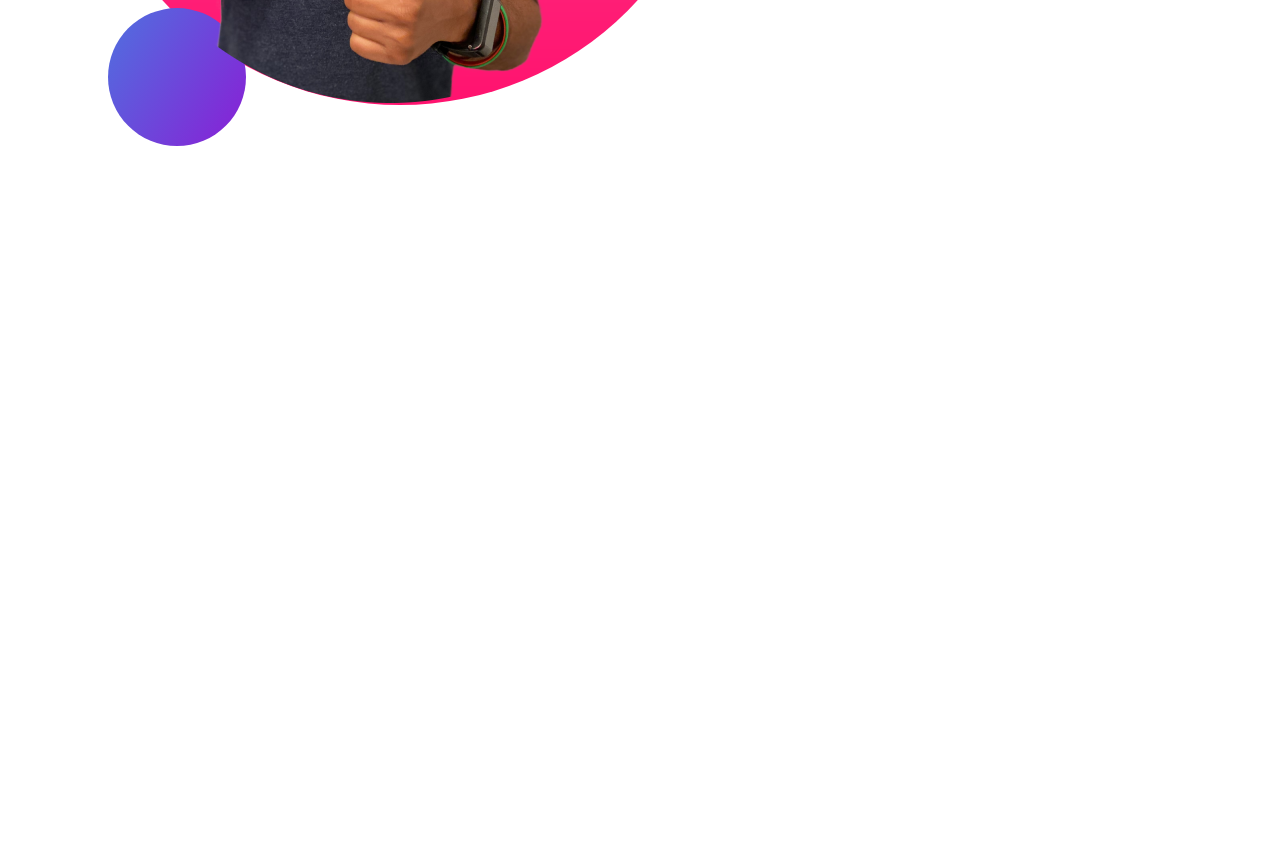
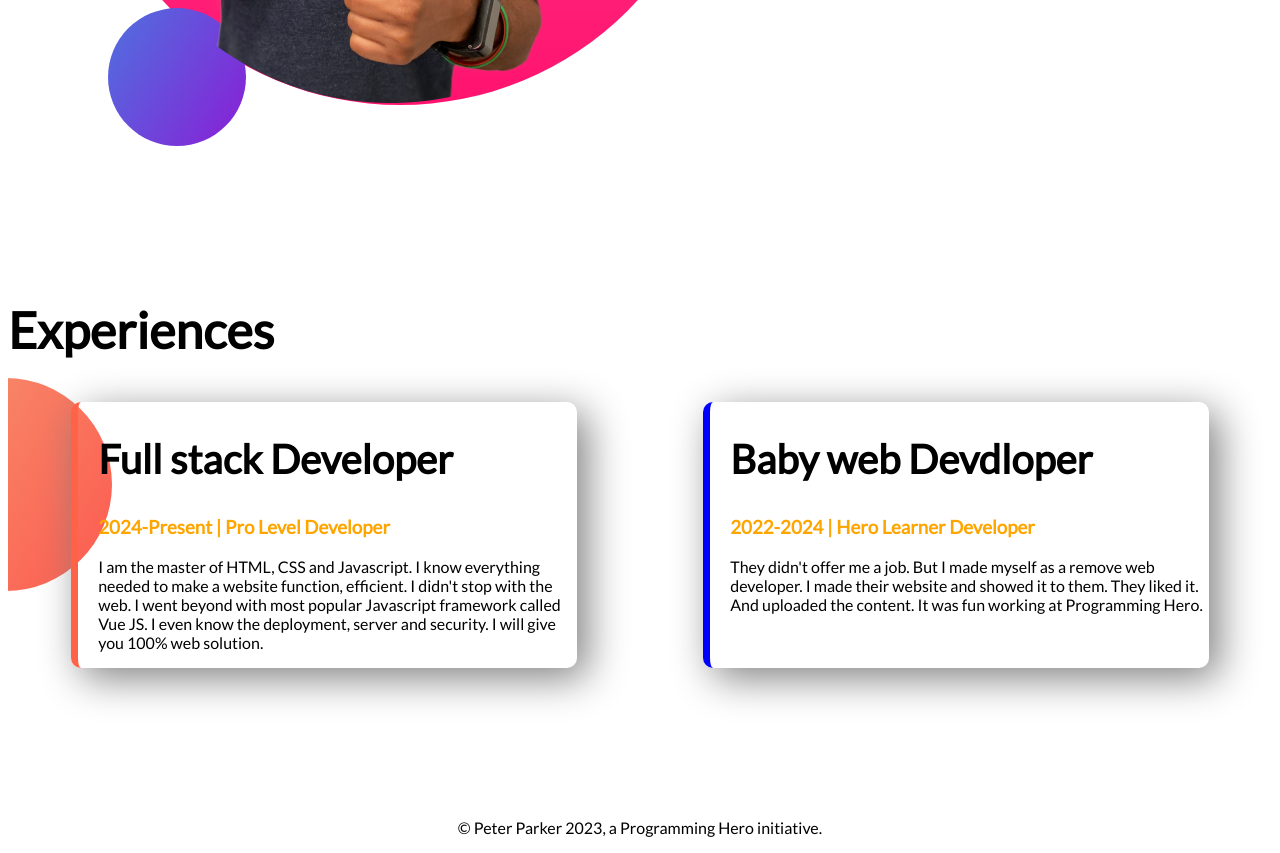
Before and after one commit to tarekahmad992/developer-portfolio, a plain HTML site: page index.html in a window 1280 px wide. Shown: the part 1185-2038 px from the top of the page. Before the commit the page ends 1485 px from the top, so only its background shows below. Drawn offline with Linux system fonts and the light colour scheme.

Commit message:
styled broder and added footer

```diff
--- a/index.html
+++ b/index.html
@@ -13,7 +13,7 @@
 </head>
 
 <body>
-    <section>
+    <section class="top-banner flexible-container">
         <div class="half-width">
             <h1>Welcome To</h1>
             <h1><span class="orange-color">TAREK AHMAD</span> World</h1>
@@ -29,7 +29,7 @@
             <img src="images/12345.jpg" alt="">
         </div>
     </section>
-    <section class="dream-big">
+    <section class="dream-big flexible-container">
         <div>
             <img src="images/jhankar2.png" alt="">
         </div>
@@ -41,6 +41,29 @@
             <a class="link-button" target="_blank" href="">DOWNLOAD RESUME</a>
         </div>
     </section>
+    <section class="experience-area">
+        <h1>Experiences</h1>
+        <div class="flexible-container">
+            <div id="full-stack-developer" class="experience-item">
+                <h2>Full stack Developer</h2>
+                <h3 class="orange-color">2024-Present | Pro Level Developer</h3>
+                <p>I am the master of HTML, CSS and Javascript. I know everything needed to make a website function,
+                    efficient. I didn't stop with the web. I went beyond with most popular Javascript framework called
+                    Vue
+                    JS. I even know the deployment, server and security. I will give you 100% web solution.</p>
+            </div>
+            <div id="baby-web-developer" class="experience-item">
+                <h2>Baby web Devdloper</h2>
+                <h3 class="orange-color">2022-2024 | Hero Learner Developer</h3>
+                <p>They didn't offer me a job. But I made myself as a remove web developer. I made their website and
+                    showed
+                    it to them. They liked it. And uploaded the content. It was fun working at Programming Hero.</p>
+            </div>
+        </div>
+    </section>
 </body>
+<footer>
+    <p>© Peter Parker 2023, a Programming Hero initiative.</p>
+</footer>
 
 </html>
--- a/style.css
+++ b/style.css
@@ -6,11 +6,15 @@ h1 {
     font-size: 50px;
 }
 
+h2 {
+    font-size: 40px;
+}
+
 .orange-color {
     color: orange;
 }
 
-section {
+.flexible-container {
     display: flex;
     margin-bottom: 150px;
 }
@@ -43,3 +47,30 @@ section {
     background-repeat: no-repeat;
     background-position: right;
 }
+
+.experience-area {
+    background-image: url(images/exp-bg.png);
+    background-repeat: no-repeat;
+    background-position: left;
+}
+
+.experience-item {
+    width: 40%;
+    margin-left: 5%;
+    margin-right: 5%;
+    padding-left: 20px;
+    border-radius: 10px;
+    box-shadow: 10px 10px 40px gray;
+}
+
+#full-stack-developer {
+    border-left: 7px solid tomato;
+}
+
+#baby-web-developer {
+    border-left: 7px solid blue;
+}
+
+footer p {
+    text-align: center;
+}
```
